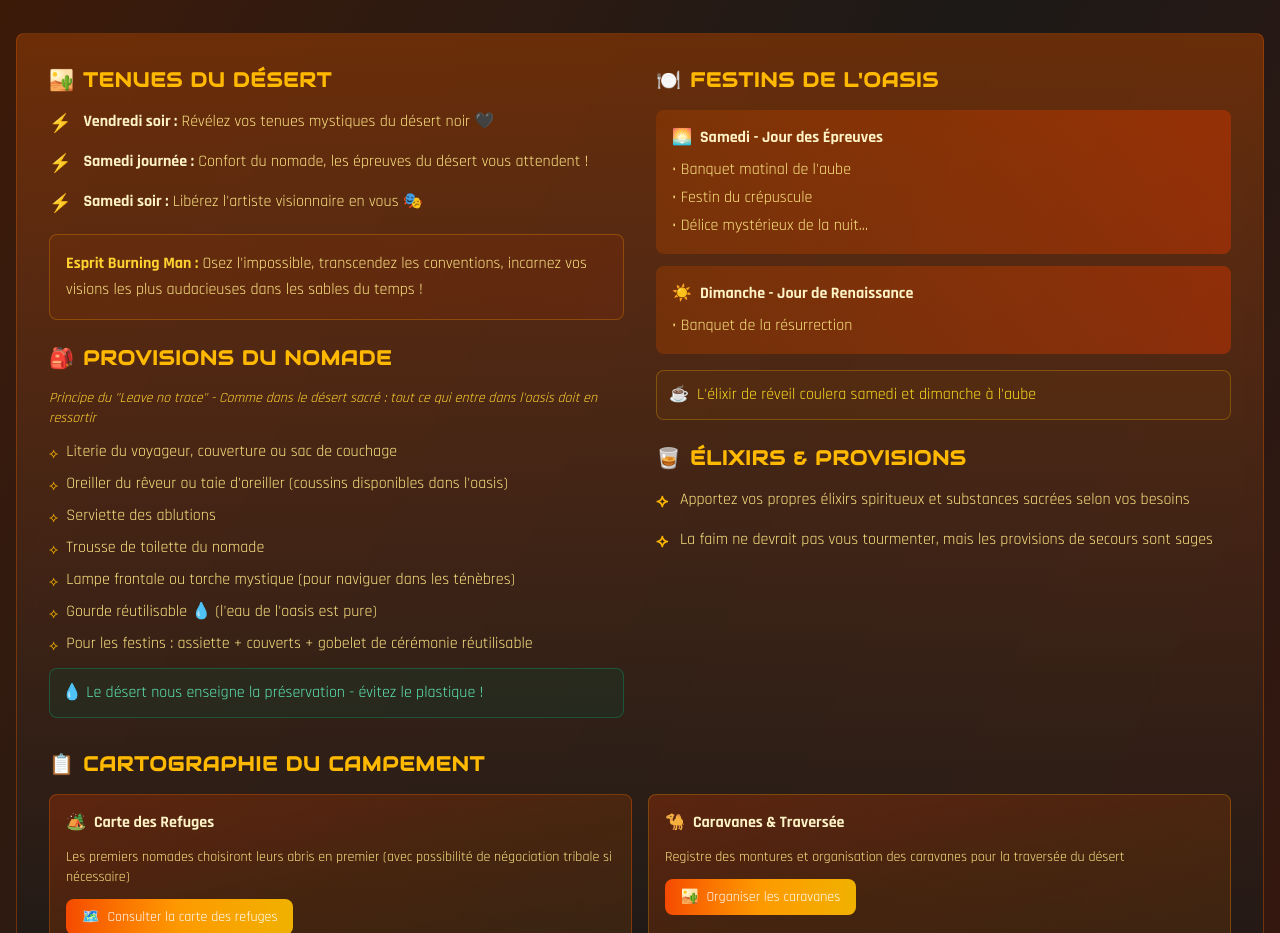
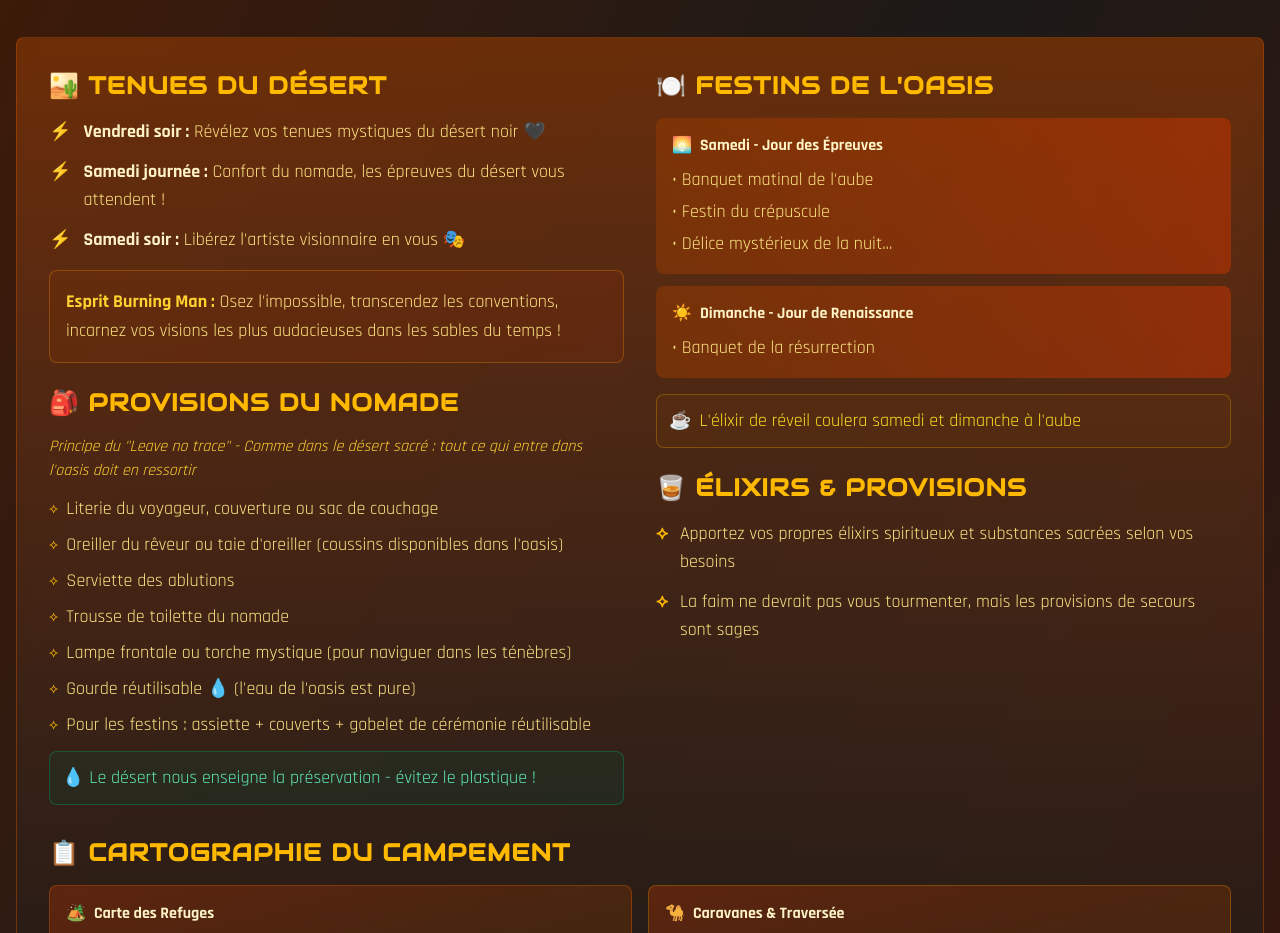
Before and after one commit to AlexisAnzieu/burning-kabania, a React (Vite) app: page / in a window 1280 px wide. Shown: the part 599-1532 px from the top of the page. Built offline with nearby package versions, Linux system fonts and the light colour scheme.

Commit message:
feat: increase font sizes for improved readability in main information sections

```diff
--- a/src/App.tsx
+++ b/src/App.tsx
@@ -157,7 +157,7 @@ function App() {
       <div className="relative z-10 max-w-7xl mx-auto px-4 pb-12 pt-10">
         {/* Informations Principales Section */}
         <section className="space-y-6 mb-12">
-          <h2 className="text-3xl font-black text-amber-400 mb-8 text-center uppercase tracking-wider font-orbitron">
+          <h2 className="text-4xl font-black text-amber-400 mb-8 text-center uppercase tracking-wider font-orbitron">
             Codex du Désert
           </h2>
           <div className="bg-gradient-to-b from-amber-900/80 to-stone-900/80 border border-amber-700/50 rounded-lg p-6 md:p-8 backdrop-blur-sm">
@@ -166,15 +166,15 @@ function App() {
               <div className="space-y-6">
                 {/* Dress Code Section */}
                 <div>
-                  <h3 className="text-xl font-bold text-amber-400 mb-4 uppercase tracking-wider flex items-center gap-2 font-audiowide">
+                  <h3 className="text-2xl font-bold text-amber-400 mb-4 uppercase tracking-wider flex items-center gap-2 font-audiowide">
                     <span>🏜️</span> Tenues du Désert
                   </h3>
-                  <div className="space-y-3 text-amber-200 text-base">
+                  <div className="space-y-3 text-amber-200 text-lg">
                     <div className="flex items-start gap-3">
                       <span className="text-amber-400 font-bold text-lg">
                         ⚡
                       </span>
-                      <span className="text-base">
+                      <span className="text-lg">
                         <strong className="text-amber-100">
                           Vendredi soir :
                         </strong>{" "}
@@ -185,7 +185,7 @@ function App() {
                       <span className="text-amber-400 font-bold text-lg">
                         ⚡
                       </span>
-                      <span className="text-base">
+                      <span className="text-lg">
                         <strong className="text-amber-100">
                           Samedi journée :
                         </strong>{" "}
@@ -197,7 +197,7 @@ function App() {
                       <span className="text-amber-400 font-bold text-lg">
                         ⚡
                       </span>
-                      <span className="text-base">
+                      <span className="text-lg">
                         <strong className="text-amber-100">
                           Samedi soir :
                         </strong>{" "}
@@ -206,7 +206,7 @@ function App() {
                     </div>
                   </div>
                   <div className="mt-4 p-4 bg-gradient-to-r from-amber-900/30 to-orange-900/30 rounded-lg border border-amber-500/30">
-                    <p className="text-amber-200 text-base leading-relaxed">
+                    <p className="text-amber-200 text-lg leading-relaxed">
                       <strong className="text-amber-300">
                         Esprit Burning Man :
                       </strong>{" "}
@@ -219,14 +219,14 @@ function App() {
 
                 {/* What to Bring Section */}
                 <div>
-                  <h3 className="text-xl font-bold text-amber-400 mb-4 uppercase tracking-wider flex items-center gap-2 font-audiowide">
+                  <h3 className="text-2xl font-bold text-amber-400 mb-4 uppercase tracking-wider flex items-center gap-2 font-audiowide">
                     <span>🎒</span> Provisions du Nomade
                   </h3>
-                  <div className="text-sm text-amber-300 mb-3 italic">
+                  <div className="text-base text-amber-300 mb-3 italic">
                     Principe du "Leave no trace" - Comme dans le désert sacré :
                     tout ce qui entre dans l'oasis doit en ressortir
                   </div>
-                  <div className="grid grid-cols-1 gap-2 text-base">
+                  <div className="grid grid-cols-1 gap-2 text-lg">
                     {[
                       "Literie du voyageur, couverture ou sac de couchage",
                       "Oreiller du rêveur ou taie d'oreiller (coussins disponibles dans l'oasis)",
@@ -238,12 +238,12 @@ function App() {
                     ].map((item, idx) => (
                       <div key={idx} className="flex items-start gap-2">
                         <span className="text-amber-400 text-sm mt-1">⟡</span>
-                        <span className="text-amber-200 text-base">{item}</span>
+                        <span className="text-amber-200 text-lg">{item}</span>
                       </div>
                     ))}
                   </div>
                   <div className="mt-3 p-3 bg-emerald-900/20 rounded-lg border border-emerald-500/30">
-                    <p className="text-emerald-300 text-base">
+                    <p className="text-emerald-300 text-lg">
                       💧 Le désert nous enseigne la préservation - évitez le
                       plastique !
                     </p>
@@ -255,7 +255,7 @@ function App() {
               <div className="space-y-6">
                 {/* Meals Section */}
                 <div>
-                  <h3 className="text-xl font-bold text-amber-400 mb-4 uppercase tracking-wider flex items-center gap-2 font-audiowide">
+                  <h3 className="text-2xl font-bold text-amber-400 mb-4 uppercase tracking-wider flex items-center gap-2 font-audiowide">
                     <span>🍽️</span> Festins de l'Oasis
                   </h3>
                   <div className="space-y-3">
@@ -263,7 +263,7 @@ function App() {
                       <h4 className="text-amber-100 font-bold mb-2 flex items-center gap-2">
                         <span>🌅</span> Samedi - Jour des Épreuves
                       </h4>
-                      <div className="space-y-1 text-amber-200 text-base">
+                      <div className="space-y-1 text-amber-200 text-lg">
                         <div>• Banquet matinal de l'aube</div>
                         <div>• Festin du crépuscule</div>
                         <div>• Délice mystérieux de la nuit...</div>
@@ -273,13 +273,13 @@ function App() {
                       <h4 className="text-amber-100 font-bold mb-2 flex items-center gap-2">
                         <span>☀️</span> Dimanche - Jour de Renaissance
                       </h4>
-                      <div className="text-amber-200 text-base">
+                      <div className="text-amber-200 text-lg">
                         • Banquet de la résurrection
                       </div>
                     </div>
                   </div>
                   <div className="mt-4 p-3 bg-yellow-900/20 rounded-lg border border-yellow-500/30">
-                    <p className="text-yellow-300 text-base flex items-center gap-2">
+                    <p className="text-yellow-300 text-lg flex items-center gap-2">
                       <span>☕</span> L'élixir de réveil coulera samedi et
                       dimanche à l'aube
                     </p>
@@ -288,10 +288,10 @@ function App() {
 
                 {/* Drinks & Snacks Section */}
                 <div>
-                  <h3 className="text-xl font-bold text-amber-400 mb-4 uppercase tracking-wider flex items-center gap-2 font-audiowide">
+                  <h3 className="text-2xl font-bold text-amber-400 mb-4 uppercase tracking-wider flex items-center gap-2 font-audiowide">
                     <span>🥃</span> Élixirs & Provisions
                   </h3>
-                  <div className="space-y-3 text-amber-200 text-base">
+                  <div className="space-y-3 text-amber-200 text-lg">
                     <div className="flex items-start gap-3">
                       <span className="text-amber-400 font-bold text-lg">
                         ⟡
@@ -317,7 +317,7 @@ function App() {
               {/* Organization & Planning Section */}
               <div className="md:col-span-2 space-y-6">
                 <div>
-                  <h3 className="text-xl font-bold text-amber-400 mb-4 uppercase tracking-wider flex items-center gap-2 font-audiowide">
+                  <h3 className="text-2xl font-bold text-amber-400 mb-4 uppercase tracking-wider flex items-center gap-2 font-audiowide">
                     <span>📋</span> Cartographie du Campement
                   </h3>
                   <div className="grid md:grid-cols-2 gap-4">
@@ -325,7 +325,7 @@ function App() {
                       <h4 className="text-amber-100 font-bold mb-3 flex items-center gap-2">
                         <span>🏕️</span> Carte des Refuges
                       </h4>
-                      <p className="text-amber-200 text-sm mb-3">
+                      <p className="text-amber-200 text-base mb-3">
                         Les premiers nomades choisiront leurs abris en premier
                         (avec possibilité de négociation tribale si nécessaire)
                       </p>
@@ -333,7 +333,7 @@ function App() {
                         href="https://docs.google.com/spreadsheets/d/1owp2b-BvCQdu9yAnm4v9CxfwbOkYhrGA/edit?fbclid=IwZXh0bgNhZW0CMTAAYnJpZBExUGl5M0Y3VWdBQktrd2ZvSQEe5kp3Hzx1t_anXPJvKS-C4qndkjy6QYIem5e_oJ7gGPOG-Ck5pGTtsjXcRTg_aem_2CGWcTeGsGwGV6jizjvjkA&gid=2115565243#gid=2115565243"
                         target="_blank"
                         rel="noopener noreferrer"
-                        className="inline-flex items-center gap-2 px-4 py-2 bg-gradient-to-r from-orange-600 via-amber-500 to-yellow-500 hover:from-orange-500 hover:to-amber-400 text-white rounded-lg transition-colors duration-200 text-sm font-medium desert-shimmer"
+                        className="inline-flex items-center gap-2 px-4 py-2 bg-gradient-to-r from-orange-600  to-yellow-800 hover:from-orange-500 hover:to-amber-400 text-white rounded-lg transition-colors duration-200 text-base font-medium desert-shimmer"
                       >
                         <span>🗺️</span>
                         Consulter la carte des refuges
@@ -344,7 +344,7 @@ function App() {
                       <h4 className="text-amber-100 font-bold mb-3 flex items-center gap-2">
                         <span>🐪</span> Caravanes & Traversée
                       </h4>
-                      <p className="text-amber-200 text-sm mb-3">
+                      <p className="text-amber-200 text-base mb-3">
                         Registre des montures et organisation des caravanes pour
                         la traversée du désert
                       </p>
@@ -352,7 +352,7 @@ function App() {
                         href="https://docs.google.com/spreadsheets/d/1js7uc1v2_TeCAqmCMr54lUw-S94QxQ-M/edit?fbclid=IwZXh0bgNhZW0CMTAAYnJpZBExUGl5M0Y3VWdBQktrd2ZvSQEeNk3KWyZGr6R8KfAbUe2BKtAgY1XCpiR7ASr5pl00-bt6b-HT84Z8qSXB460_aem_cuDNvAXHEkLGyShE9LWWow&gid=504607157#gid=504607157"
                         target="_blank"
                         rel="noopener noreferrer"
-                        className="inline-flex items-center gap-2 px-4 py-2 bg-gradient-to-r from-orange-600 via-amber-500 to-yellow-500 hover:from-orange-500 hover:to-amber-400 text-white rounded-lg transition-colors duration-200 text-sm font-medium desert-shimmer"
+                        className="inline-flex items-center gap-2 px-4 py-2 bg-gradient-to-r from-orange-600 to-yellow-800 hover:from-orange-500 hover:to-amber-400 text-white rounded-lg transition-colors duration-200 text-base font-medium desert-shimmer"
                       >
                         <span>🏜️</span>
                         Organiser les caravanes
```
